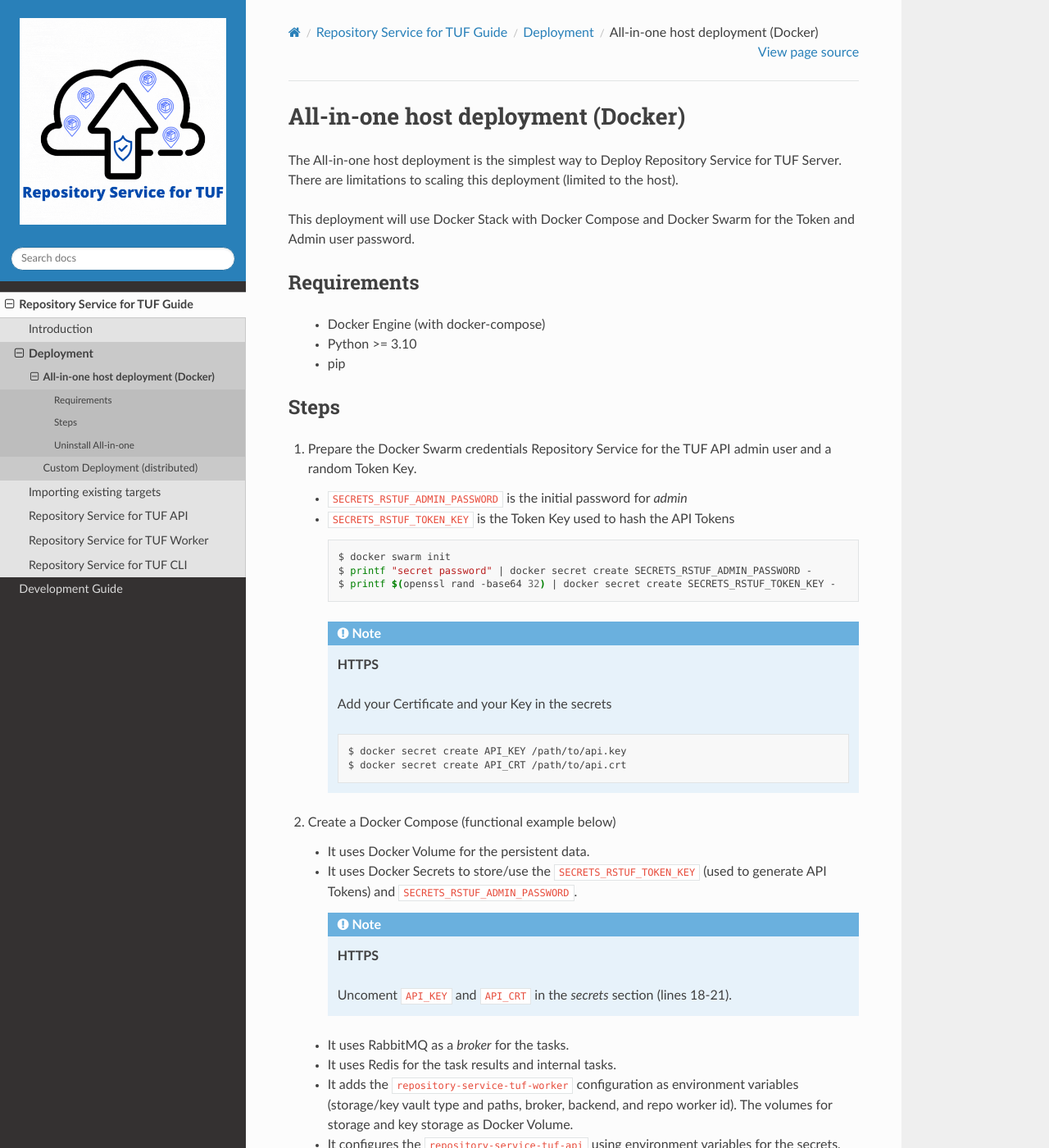
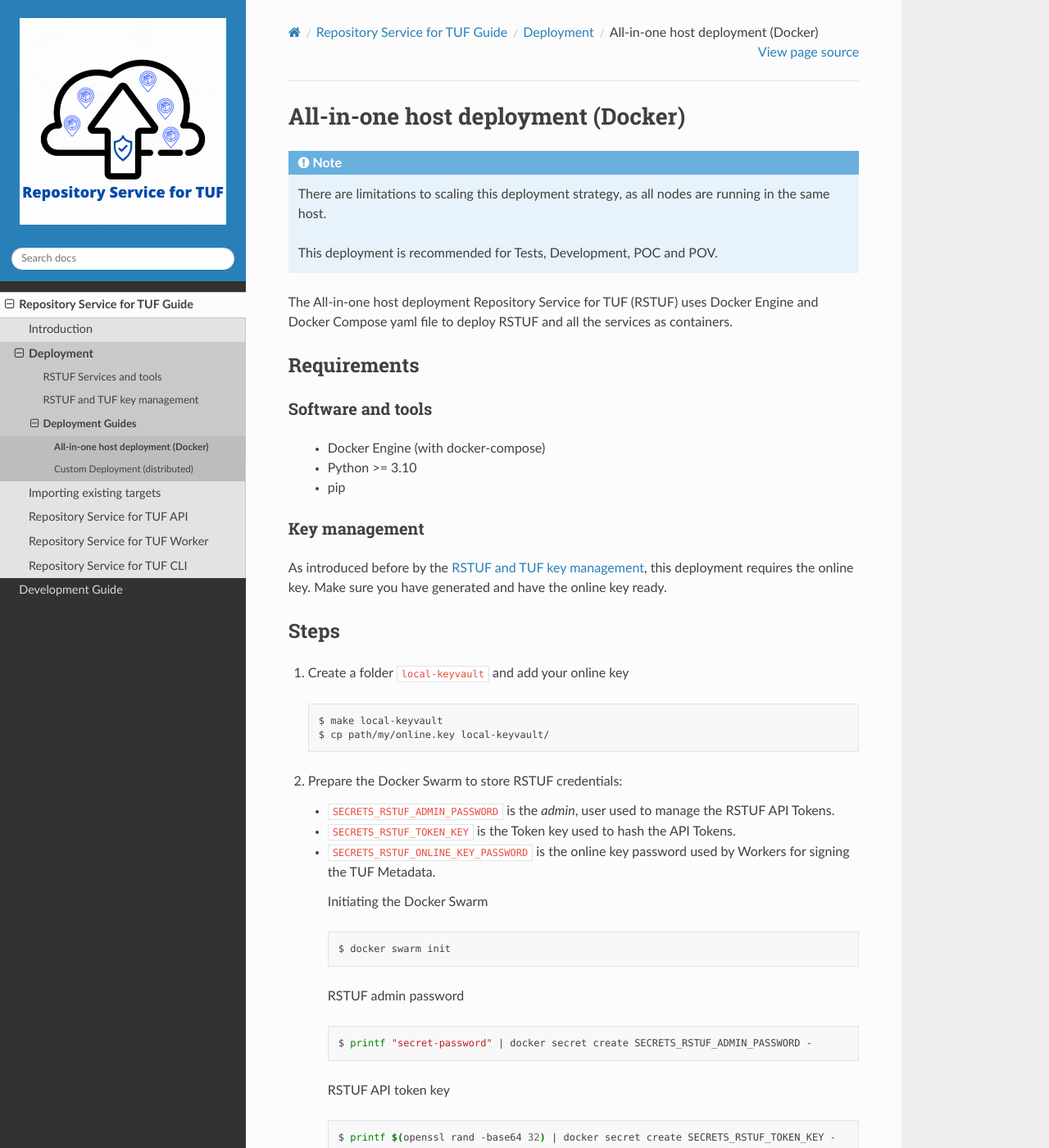
Before and after one commit to repository-service-tuf/repository-service-tuf, a Sphinx documentation site: the page built from docs/source/guide/deployment/all_in_one.rst, in a window 1280 px wide and 1400 px high. Shown: the whole window at 82% size. Built offline with Sphinx 7.4.7 and the Read the Docs theme 2.0.0, drawn with Linux system fonts in a browser that asks for light colours; some of the changed text lies outside the part shown.

Commit message:
Update the RSTUF Deployment Guide
This commit updates the RSTUF Deployment Guide to be aligned to the
changes done for online key.

- Updates the all-in-one deployment
- Gives a general overview about the key management

Signed-off-by: Kairo de Araujo <kdearaujo@vmware.com>

```diff
--- a/docs/source/guide/deployment/all_in_one.rst
+++ b/docs/source/guide/deployment/all_in_one.rst
@@ -2,35 +2,77 @@
 All-in-one host deployment (Docker)
 ===================================
 
-The All-in-one host deployment is the simplest way to Deploy Repository Service
-for TUF Server.
-There are limitations to scaling this deployment (limited to the host).
+.. note::
 
-This deployment will use Docker Stack with Docker Compose and Docker Swarm for
-the Token and Admin user password.
+  There are limitations to scaling this deployment strategy, as all nodes are
+  running in the same host.
+
+  This deployment is recommended for Tests, Development, POC and POV.
+
+The All-in-one host deployment Repository Service for TUF (RSTUF) uses Docker
+Engine and Docker Compose yaml file to deploy RSTUF and all the services as
+containers.
 
 Requirements
 ============
 
-    - Docker Engine (with docker-compose)
-    - Python >= 3.10
-    - pip
+Software and tools
+------------------
 
+  * Docker Engine (with docker-compose)
+  * Python >= 3.10
+  * pip
+
+
+Key management
+--------------
+
+As introduced before by the :ref:`guide/deployment/index:RSTUF and TUF key management`,
+this deployment requires the online key. Make sure you have generated and have
+the online key ready.
 
 Steps
 =====
 
-1. Prepare the Docker Swarm credentials Repository Service for the TUF API admin user and a random
-   Token Key.
+1. Create a folder ``local-keyvault`` and add your online key
 
-   -  ``SECRETS_RSTUF_ADMIN_PASSWORD`` is the initial password for `admin`
-   -  ``SECRETS_RSTUF_TOKEN_KEY`` is the Token Key used to hash the API Tokens
+  .. code:: shell
+
+    $ make local-keyvault
+    $ cp path/my/online.key local-keyvault/
+
+2. Prepare the Docker Swarm to store RSTUF credentials:
+
+
+   * ``SECRETS_RSTUF_ADMIN_PASSWORD`` is the `admin`, user used to manage the
+     RSTUF API Tokens.
+   * ``SECRETS_RSTUF_TOKEN_KEY`` is the Token key used to hash the API Tokens.
+   * ``SECRETS_RSTUF_ONLINE_KEY_PASSWORD`` is the online key password used by
+     Workers for signing the TUF Metadata.
+
+    Initiating the Docker Swarm
 
     .. code:: shell
 
       $ docker swarm init
-      $ printf "secret password" | docker secret create SECRETS_RSTUF_ADMIN_PASSWORD -
+
+    RSTUF admin password
+
+    .. code:: shell
+
+      $ printf "secret-password" | docker secret create SECRETS_RSTUF_ADMIN_PASSWORD -
+
+    RSTUF API token key
+
+    .. code:: shell
+
       $ printf $(openssl rand -base64 32) | docker secret create SECRETS_RSTUF_TOKEN_KEY -
+
+    RSTUF Worker online key password
+
+    .. code:: shell
+
+      $ printf "strongPass" | docker secret create SECRETS_RSTUF_ONLINE_KEY_PASSWORD -
 
     .. note::
 
@@ -44,31 +86,35 @@ Steps
         $ docker secret create API_CRT /path/to/api.crt
 
 
-2. Create a Docker Compose (functional example below)
+3. Create a Docker Compose (functional example below)
 
-   - It uses Docker Volume for the persistent data.
-   - It uses Docker Secrets to store/use the ``SECRETS_RSTUF_TOKEN_KEY`` (used to
-     generate API Tokens) and ``SECRETS_RSTUF_ADMIN_PASSWORD``.
+  The general explanation about this Docker Compose yaml file:
+
+   * It uses Docker Volume for the persistent data.
+   * It uses Docker Secrets to store/use the ``SECRETS_RSTUF_TOKEN_KEY``,
+     ``SECRETS_RSTUF_ADMIN_PASSWORD`` and ``SECRETS_RSTUF_ONLINE_KEY_PASSWORD``.
 
      .. note::
         **HTTPS**
 
         Uncoment ``API_KEY`` and ``API_CRT`` in the `secrets` section
-        (lines 18-21).
+        (lines 18-22).
 
-   - It uses RabbitMQ as a `broker` for the tasks.
-   - It uses Redis for the task results and internal tasks.
-   - It adds the ``repository-service-tuf-worker`` configuration as environment
+   * It uses RabbitMQ as a `broker` for the tasks.
+   * It uses Redis for the task results and internal tasks.
+   * It adds the ``repository-service-tuf-worker`` configuration as environment
      variables (storage/key vault type and paths, broker, backend, and repo
      worker id). The volumes for storage and key storage as Docker Volume.
-   - It configures the ``repository-service-tuf-api`` using environment variables for
+   * It configures the ``repository-service-tuf-api`` using environment variables for
      the secrets, and the data as Docker Volume.
 
      .. note::
       **HTTPS**
 
-      - Uncoment environment variables for the certificate and key (lines 86-87)
-      - Uncoment the in `repository-service-tuf-api secrets` section (lines 93-93)
+      - Uncoment `repository-service-tuf-api environment`
+        for the certificate and key (lines 103-106)
+      - Uncoment the in `repository-service-tuf-api secrets` section (lines
+        110-112)
       - (Optionally) Comment port 80:80 (line 77)
 
    - Web Server uses a Python container that exposes the docker volume with
@@ -91,11 +137,12 @@ Steps
         Ignoring unsupported options: restart
 
         Creating network rstuf_default
+        Creating service rstuf_redis
+        Creating service rstuf_postgres
         Creating service rstuf_rstuf-worker
         Creating service rstuf_web-server
         Creating service rstuf_rstuf-api
         Creating service rstuf_rabbitmq
-        Creating service rstuf_redis
 
 4. Repository Ceremony
 
@@ -104,8 +151,8 @@ Steps
     Once you have the service running is required to do the
     :ref:`guide/repository-service-tuf-cli/index:Ceremony (``ceremony\`\`)`.
 
-    The Ceremony is the process of creating the initial signed Repository
-    Metadata.
+    The Ceremony is the process of creating the initial TUF Root Metadata
+    signed.
 
     Example of Ceremony process using Repository Service for TUF CLI.
 
--- a/docs/source/guide/deployment/docker-compose.yml
+++ b/docs/source/guide/deployment/docker-compose.yml
@@ -5,14 +5,15 @@ volumes:
   rstuf-worker-data:
   rstuf-mq-data:
   rstuf-storage:
-  rstuf-keystorage:
   rstuf-redis-data:
-
+  rstuf-pgsql-data:
 
 secrets:
   SECRETS_RSTUF_ADMIN_PASSWORD:
     external: True
   SECRETS_RSTUF_TOKEN_KEY:
+    external: True
+  SECRETS_RSTUF_ONLINE_KEY_PASSWORD:
     external: True
   # HTTPS (SSL)
   # API_KEY:
@@ -39,20 +40,37 @@ services:
     restart: always
     tty: true
 
+  postgres:
+    image: postgres:15.1
+    ports:
+      - "5433:5432"
+    # do not use it in production, check the Postgres best practices
+    environment:
+      - POSTGRES_PASSWORD=secret
+    volumes:
+      - "rstuf-pgsql-data:/var/lib/postgresql/data"
+    healthcheck:
+      test: ["CMD", "pg_isready", "-U", "postgres", "-d", "postgres"]
+      interval: 1s
+
   rstuf-worker:
     image: ghcr.io/vmware/repository-service-tuf-worker:latest
     volumes:
       - rstuf-worker-data:/data
       - rstuf-storage:/var/opt/repository-service-tuf/storage
-      - rstuf-keystorage:/var/opt/repository-service-tuf/keystorage
+      - ./local-keyvault/:/var/opt/repository-service-tuf/keyvault/ # map the path where is your keys
     environment:
       RSTUF_STORAGE_BACKEND: LocalStorage
       RSTUF_KEYVAULT_BACKEND: LocalKeyVault
       RSTUF_LOCAL_STORAGE_BACKEND_PATH: /var/opt/repository-service-tuf/storage
-      RSTUF_LOCAL_KEYVAULT_PATH: /var/opt/repository-service-tuf/keystorage
+      RSTUF_LOCAL_KEYVAULT_PATH: /var/opt/repository-service-tuf/keyvault/online.key
+      RSTUF_LOCAL_KEYVAULT_PASSWORD: /run/secrets/SECRETS_RSTUF_ONLINE_KEY_PASSWORD
       RSTUF_BROKER_SERVER: amqp://guest:guest@rabbitmq:5672
       RSTUF_REDIS_SERVER: redis://redis
+      RSTUF_SQL_SERVER: postgresql://postgres:secret@postgres:5432
       RSTUF_WORKER_ID: rstuf_worker_001
+    secrets:
+      - SECRETS_RSTUF_ONLINE_KEY_PASSWORD
     depends_on:
       - redis
       - rabbitmq
@@ -88,6 +106,7 @@ services:
     secrets:
       - SECRETS_RSTUF_ADMIN_PASSWORD
       - SECRETS_RSTUF_TOKEN_KEY
+      - SECRETS_RSTUF_ONLINE_KEY_PASSWORD
       # HTTPS (SSL)
       # - API_CRT
       # - API_KEY
--- a/docs/source/guide/index.rst
+++ b/docs/source/guide/index.rst
@@ -6,7 +6,7 @@ Repository Service for TUF Guide
     :maxdepth: 4
 
     introduction/introduction
-    deployment/server
+    deployment/index
     deployment/importing-targets
     repository-service-tuf-api/index
     repository-service-tuf-worker/index
--- a/docs/source/guide/introduction/introduction.rst
+++ b/docs/source/guide/introduction/introduction.rst
@@ -71,7 +71,7 @@ You can deploy Repository Service for TUF as a single server or a distributed
 service (to scale for more active repositories) at the edge, on-premises, or
 in cloud environments.
 
-Check out the :ref:`how to deploy <guide/deployment/server:Deployment>`.
+Check out the :ref:`how to deploy <guide/deployment/index:Deployment>`.
 
 Below is a diagram of Repository Service for TUF in a building environment.
 
```
Also changed, not shown: docs/source/guide/deployment/index.rst (added, +55 -0 lines), docs/source/guide/deployment/server.rst (deleted, +0 -20 lines).
